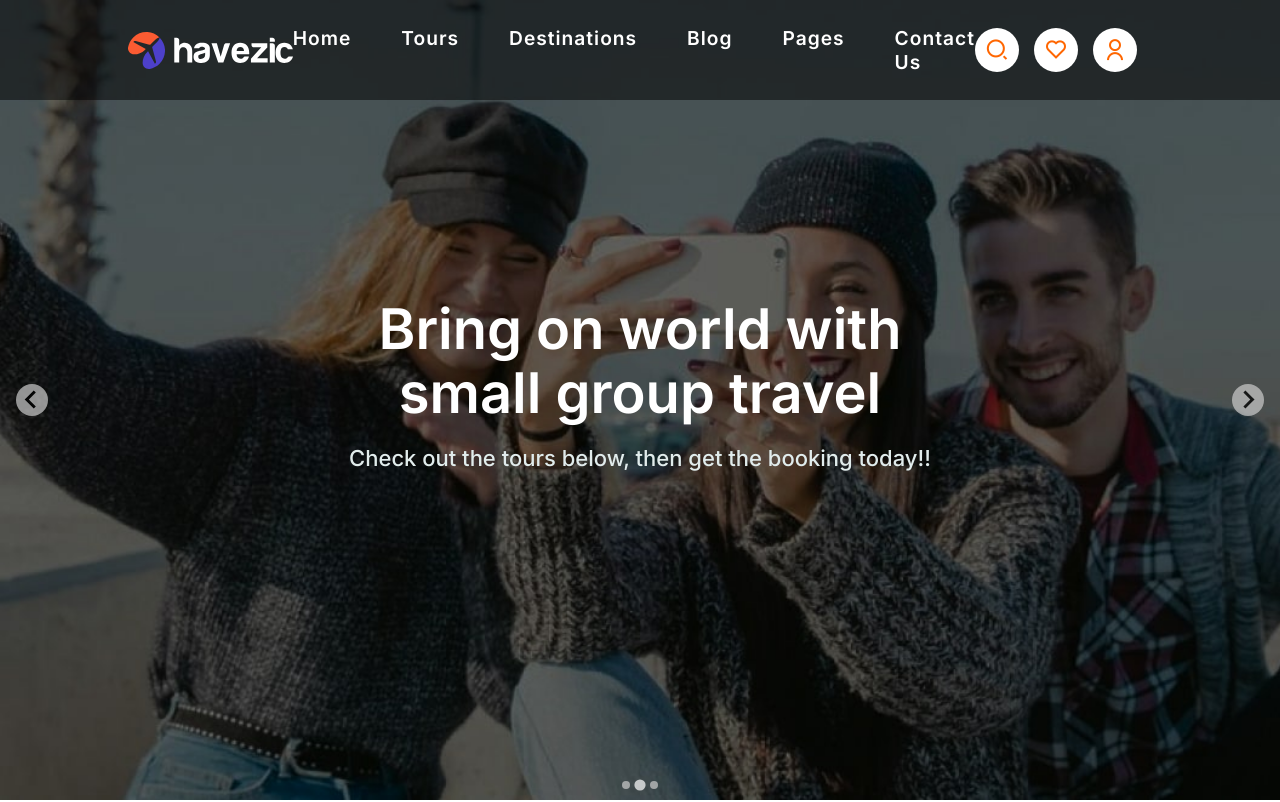
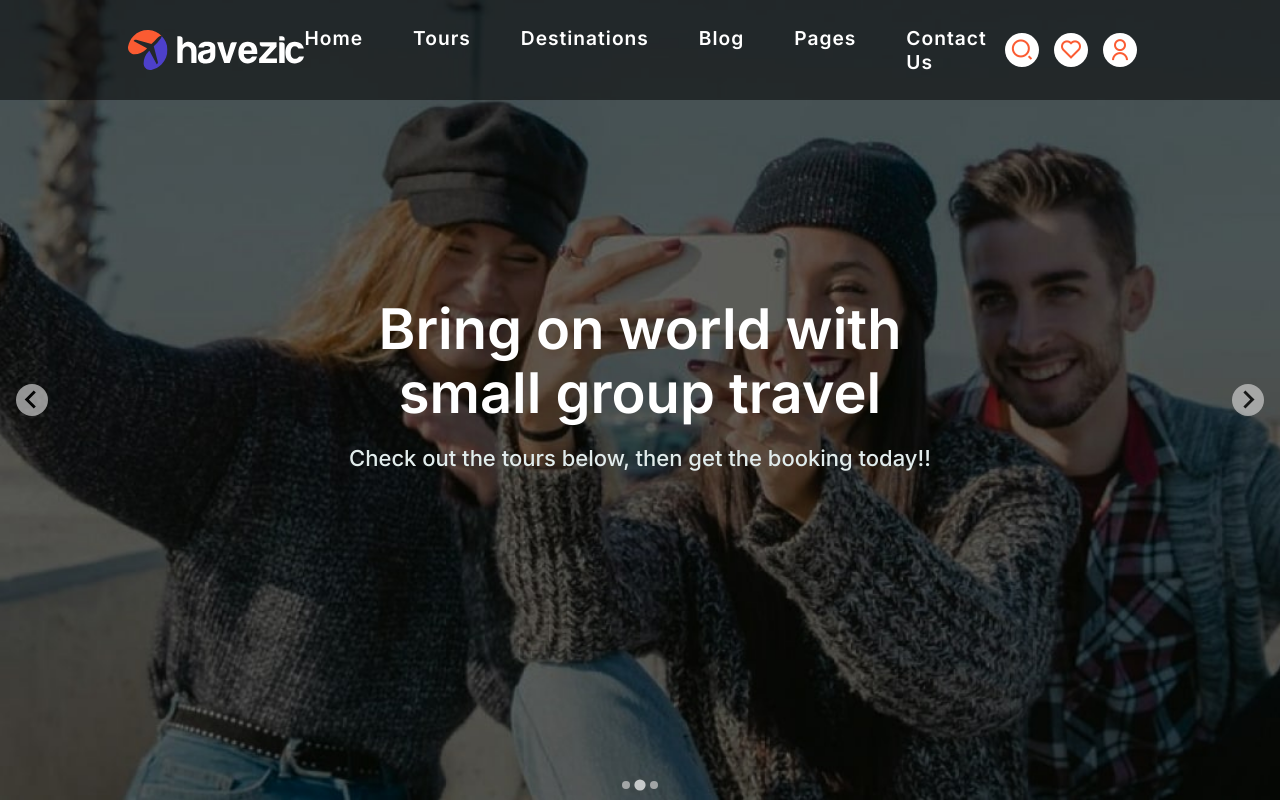
Before and after one commit to Gagan-9/Travel-webapge, a plain HTML site: page index.html in a window 1280 px wide. Shown: the top 802 px of the page. Drawn offline with nearby package versions, Linux system fonts and the light colour scheme.

Commit message:
Favicon Added

```diff
--- a/index.html
+++ b/index.html
@@ -3,7 +3,8 @@
   <head>
     <meta charset="UTF-8" />
     <meta name="viewport" content="width=device-width, initial-scale=1.0" />
-    <title>WebPage1</title>
+    <link rel="icon" type="image/png" href="img/favicon.png">
+    <title>Havexic</title>
     <link rel="stylesheet" href="style.css" />
     <!--splide -->
     <link
--- a/style.css
+++ b/style.css
@@ -130,8 +130,8 @@
 
 .social_icon i {
     font-size: 1.5rem;
-    padding: 10px;
-    color: #ff6600; /* Orange Theme */
+    padding: 5px;
+    color: var(--Primary-color);
     background: #fff;
     border-radius: 50%;
     transition: 0.3s ease;
```
Also changed, not shown: img/favicon.png (added).
